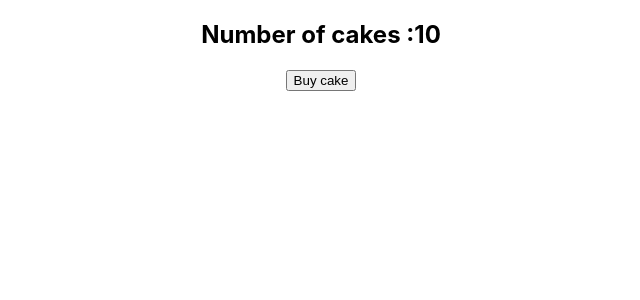
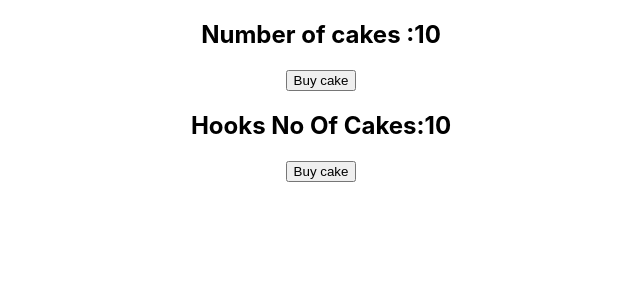
Before and after one commit to Aashiish-Pandey/redux-practice, a React (Create React App) app: page / in a window 1280 px wide. Shown: the top 300 px of the page, without its empty margins (319-959 px from the left). Built offline with nearby package versions, Linux system fonts and the light colour scheme.

Commit message:
useSelector() Hook

```diff
--- a/src/App.js
+++ b/src/App.js
@@ -3,12 +3,14 @@ import "./App.css";
 import CakeContainer from "./components/CakeContainer";
 import { Provider } from "react-redux";
 import store from "./redux/cake/store";
+import HooksCakeContainer from "./components/HooksCakeContainer";
 
 function App() {
   return (
     <Provider store={store}>
       <div className="App">
         <CakeContainer />
+        <HooksCakeContainer/>
       </div>
     </Provider>
   );
--- /dev/null
+++ b/src/components/HooksCakeContainer.js
@@ -0,0 +1,15 @@
+import React from 'react'
+import {useSelector} from 'react-redux'
+
+function HooksCakeContainer() {
+
+    let noOfCakes = useSelector(state=>state.noOfCakes)
+  return (
+    <div>
+        <h2>Hooks No Of Cakes:{noOfCakes}</h2>
+        <button>Buy cake</button>
+    </div>
+  )
+}
+
+export default HooksCakeContainer
```
